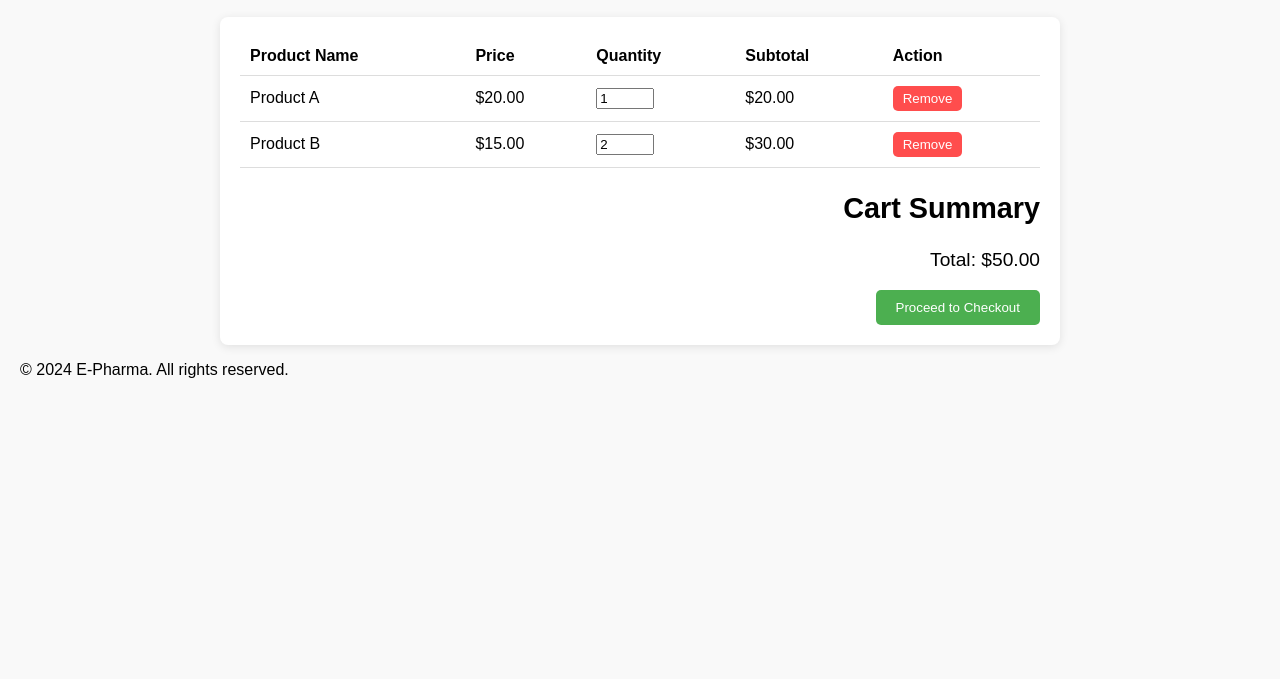
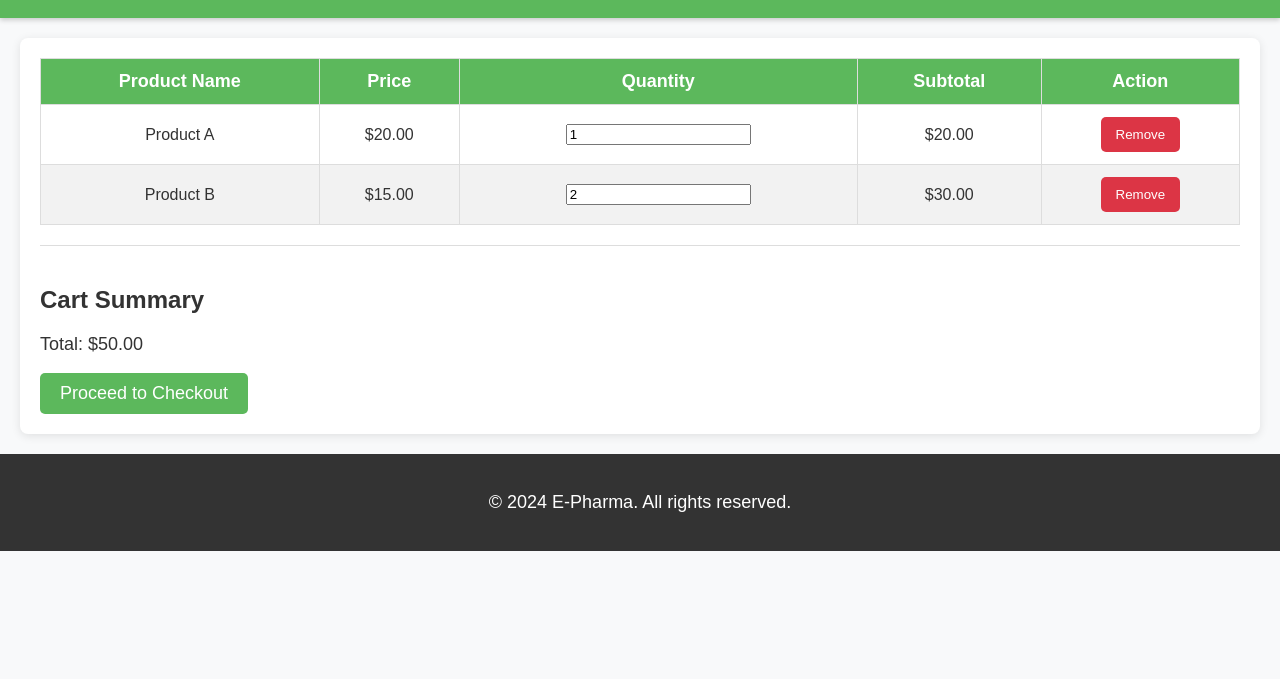
Before and after one commit to Dpstroke/E-pharma, a plain HTML site: page cart.html in a window 1280 px wide. Shown: the part 121-800 px from the top of the page. Drawn offline with Linux system fonts and the light colour scheme.

Commit message:
cart.css

```diff
--- a/cart.css
+++ b/cart.css
@@ -1,67 +1,107 @@
+/* General Styles */
 body {
-    font-family: Arial, sans-serif;
+    font-family: 'Arial', sans-serif;
     margin: 0;
-    padding: 20px;
-    background-color: #f9f9f9;
+    padding: 0;
+    background-color: #f8f9fa; /* Light background color for contrast */
+    color: #333;
 }
 
 header {
+    background-color: #5cb85c; /* Green header */
+    color: white;
     text-align: center;
-    margin-bottom: 20px;
+    padding: 20px 0;
+    box-shadow: 0 2px 5px rgba(0, 0, 0, 0.2); /* Shadow for depth */
 }
 
-.container {
-    max-width: 800px;
-    margin: auto;
-    background: white;
-    padding: 20px;
-    border-radius: 8px;
-    box-shadow: 0 2px 10px rgba(0, 0, 0, 0.1);
+h1 {
+    margin: 0;
+    font-size: 36px; /* Larger font size */
 }
 
-table {
-    width: 100%;
-    border-collapse: collapse;
-    margin-bottom: 20px;
+p {
+    font-size: 18px; /* Slightly larger font for the subheading */
 }
 
-th, td {
-    padding: 10px;
-    text-align: left;
-    border-bottom: 1px solid #ddd;
+/* Container Styles */
+.container {
+    max-width: 1200px; /* Maximum width for container */
+    margin: 20px auto; /* Centering container */
+    padding: 20px;
+    background-color: white; /* White background for the container */
+    border-radius: 8px; /* Rounded corners */
+    box-shadow: 0 2px 10px rgba(0, 0, 0, 0.1); /* Soft shadow for depth */
 }
 
-.quantity-input {
-    width: 50px;
+/* Table Styles */
+#cart-table {
+    width: 100%; /* Full width */
+    border-collapse: collapse; /* Collapsing borders */
+    margin-bottom: 20px; /* Space below table */
 }
 
+#cart-table th, #cart-table td {
+    border: 1px solid #ddd; /* Light border */
+    padding: 12px; /* Padding for table cells */
+    text-align: center; /* Centered text */
+}
+
+#cart-table th {
+    background-color: #5cb85c; /* Header background */
+    color: white; /* Header text color */
+    font-size: 18px; /* Header font size */
+}
+
+#cart-table tr:nth-child(even) {
+    background-color: #f2f2f2; /* Zebra striping */
+}
+
+/* Button Styles */
 .remove-btn {
-    background-color: #ff4d4d;
-    color: white;
-    border: none;
-    padding: 5px 10px;
-    border-radius: 5px;
-    cursor: pointer;
+    background-color: #dc3545; /* Red for remove button */
+    color: white; /* White text */
+    border: none; /* No border */
+    padding: 10px 15px; /* Padding */
+    border-radius: 5px; /* Rounded corners */
+    cursor: pointer; /* Pointer cursor */
 }
 
 .remove-btn:hover {
-    background-color: #e60000;
+    background-color: #c82333; /* Darker red on hover */
 }
 
+/* Cart Summary Styles */
 .cart-summary {
-    text-align: right;
-    font-size: 1.2em;
+    border-top: 1px solid #ddd; /* Top border for separation */
+    padding-top: 20px; /* Space above summary */
+}
+
+.cart-summary h2 {
+    font-size: 24px; /* Larger font size */
 }
 
 #checkout-btn {
-    background-color: #4CAF50;
-    color: white;
-    border: none;
-    padding: 10px 20px;
-    border-radius: 5px;
-    cursor: pointer;
+    background-color: #5cb85c; /* Green checkout button */
+    color: white; /* White text */
+    padding: 10px 20px; /* Padding */
+    border: none; /* No border */
+    border-radius: 5px; /* Rounded corners */
+    font-size: 18px; /* Font size */
+    cursor: pointer; /* Pointer cursor */
 }
 
 #checkout-btn:hover {
-    background-color: #45a049;
+    background-color: #4cae4c; /* Darker green on hover */
 }
+
+/* Footer Styles */
+footer {
+    background-color: #333; /* Dark footer */
+    color: white; /* White text */
+    text-align: center;
+    padding: 20px 0; /* Padding */
+    position: relative; /* Footer position */
+    bottom: 0; /* Stick to bottom */
+    width: 100%; /* Full width */
+}
```
